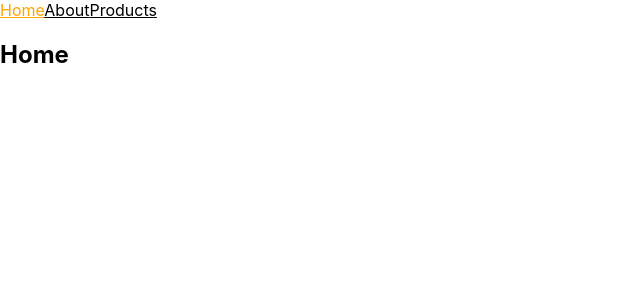
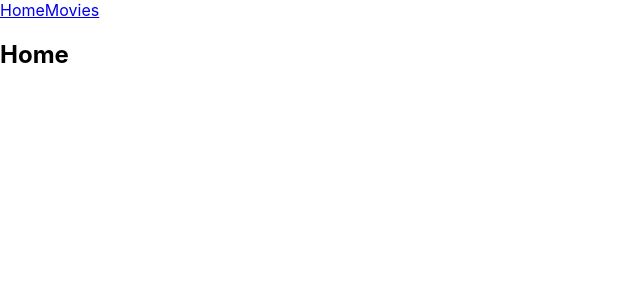
Before and after one commit to alexveryk/goit-react-hw-05-movies, a React (Create React App) app: page / in a window 1280 px wide. Shown: the top 300 px of the page, without its empty margins (0-640 px from the left). Built offline with nearby package versions, Linux system fonts and the light colour scheme.

Commit message:
Update App.jsx

```diff
--- a/src/components/App.jsx
+++ b/src/components/App.jsx
@@ -1,30 +1,19 @@
-import { Routes, Route } from 'react-router-dom';
-
-import { About } from '../pages/About';
-import { Home } from '../pages/Home';
-import { NotFound } from '../pages/NotFound';
-import { ProductDetails } from '../pages/ProductDetails';
-import { Products } from '../pages/Products';
-import { Mission } from './Mission';
-import { Reviews } from './Reviews';
-import { SharedLayout } from './SharedLayout';
-import { Team } from './Team';
+import { Home } from 'pages/Home';
+import { Movies } from 'pages/Movies';
+import { Routes, Route, NavLink } from 'react-router-dom';
 
 export const App = () => {
   return (
     <div>
+      <nav>
+        <NavLink to="/" end>
+          Home
+        </NavLink>
+        <NavLink to="/movies">Movies</NavLink>
+      </nav>
       <Routes>
-        <Route path="/" element={<SharedLayout />}>
-          <Route index element={<Home />} />
-          <Route path="about" element={<About />}>
-            <Route path="mission" element={<Mission />} />
-            <Route path="team" element={<Team />} />
-            <Route path="reviews" element={<Reviews />} />
-          </Route>
-          <Route path="products" element={<Products />} />
-          <Route path="products/:productId" element={<ProductDetails />} />
-          <Route path="*" element={<NotFound />} />
-        </Route>
+        <Route path="*" element={<Home />} />
+        <Route path="/movies" element={<Movies />} />
       </Routes>
     </div>
   );
```
